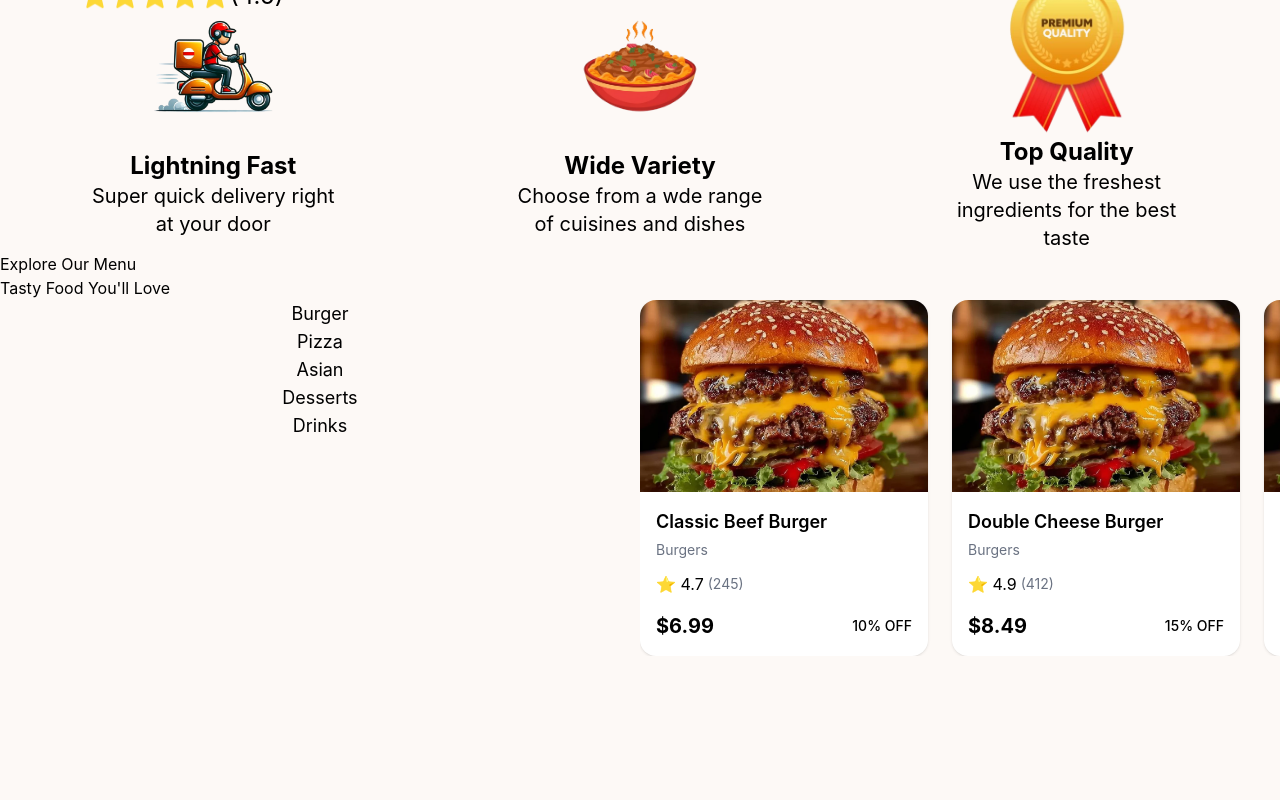
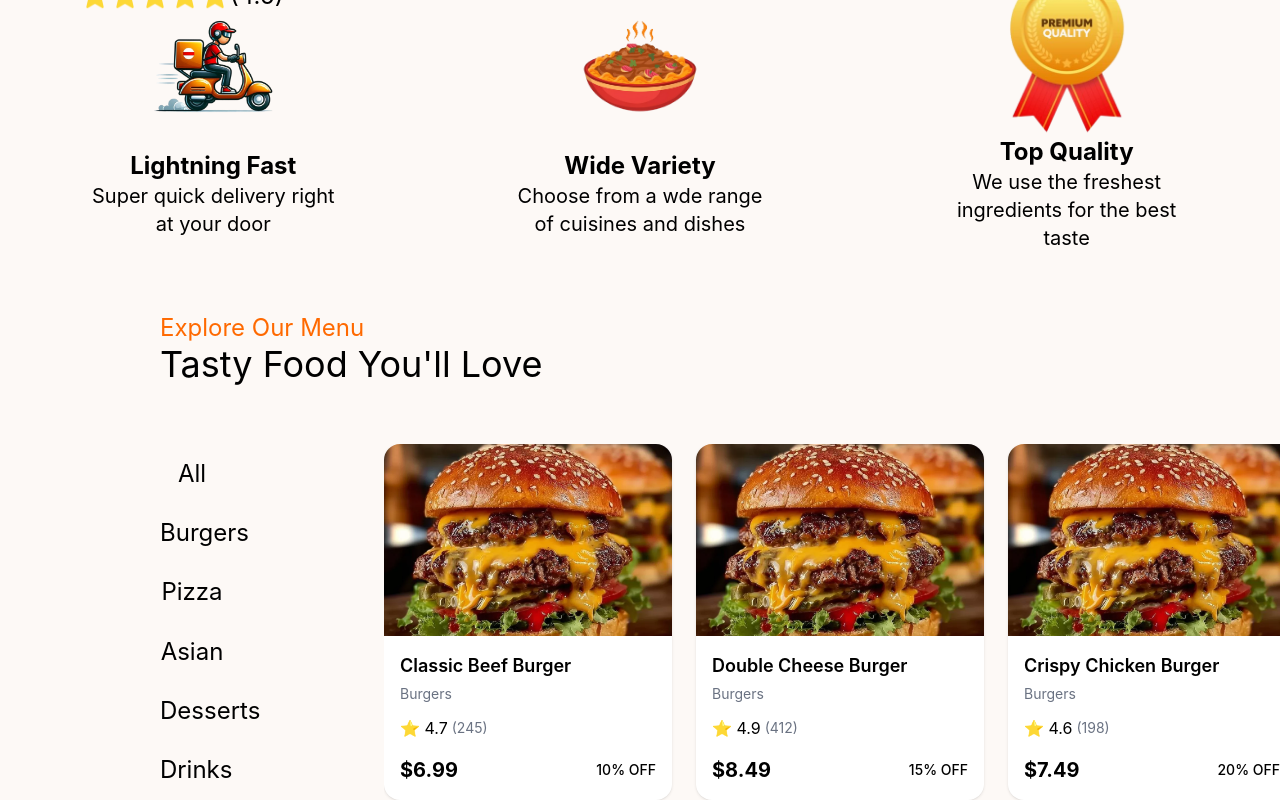
Before and after one commit to samzBuild/mintro, a React (Vite) app: page / in a window 1280 px wide. Shown: the part 1008-1808 px from the top of the page. Before the commit the page ends 1664 px from the top, so only its background shows below. Built offline with nearby package versions, Linux system fonts and the light colour scheme.

Commit message:
updating

```diff
--- a/src/components/FoodData.jsx
+++ b/src/components/FoodData.jsx
@@ -214,6 +214,10 @@ const FoodData = [
     discount: 10,
     image: drinkImage,
   },
+  {
+    id: 21,
+    category: "All"
+  }
 ];
 
 export default FoodData;
--- a/src/sections/Menu.jsx
+++ b/src/sections/Menu.jsx
@@ -1,11 +1,16 @@
 import FoodCard from "../components/FoodCard";
 import FoodData from "../components/FoodData";
+import { useState } from "react";
 
 const Menu = () => {
   let menuBtns = [
     {
+      icon: "",
+      itemName: "All",
+    },
+    {
       icon: "Burger",
-      itemName: "Burger",
+      itemName: "Burgers",
     },
     {
       icon: "Pizza",
@@ -24,23 +29,39 @@ const Menu = () => {
       itemName: "Drinks",
     },
   ];
+  const [selectedCategory, setSelectedCategory] = useState("All");
+
+  const filteredFood = selectedCategory === "All"
+  ? FoodData
+  : FoodData.filter(
+      (food) => food.category === selectedCategory
+    );
+
   return (
-    <div className="">
-      <h1>Explore Our Menu</h1>
-      <p>Tasty Food You'll Love</p>
+    <div className="mt-15">
+      <div className="pl-40 mb-15">
+      <h1 className="text-orange-500 text-2xl">Explore Our Menu</h1>
+      <p className="text-4xl">Tasty Food You'll Love</p>
+      </div>
 
       <div className="w-full flex justify-between">
 
-        <div className="w-full flex flex-col">
+        <div className="w-[30%] flex flex-col justify-around px-40">
           {menuBtns.map((items) => {
             return (
-              <button className= "cursor-pointer rounded-md text-lg">{items.itemName}</button>
+              <button
+              className= "cursor-pointer rounded-md text-2xl py-2 hover:text-white hover:bg-orange-500"
+              key={items.itemName}
+              onClick={()=>setSelectedCategory(items.itemName)}
+              >
+                {items.itemName}
+                </button>
             );
           })}
         </div>
 
-        <div className="w-full flex gap-6 overflow-x-auto">
-          {FoodData.map( (food)=>(
+        <div className="w-[70%] flex gap-6 overflow-x-auto">
+          {filteredFood.map( (food)=>(
             <FoodCard food={food} key={FoodData.id}/>
           ) )}
         </div>
```
